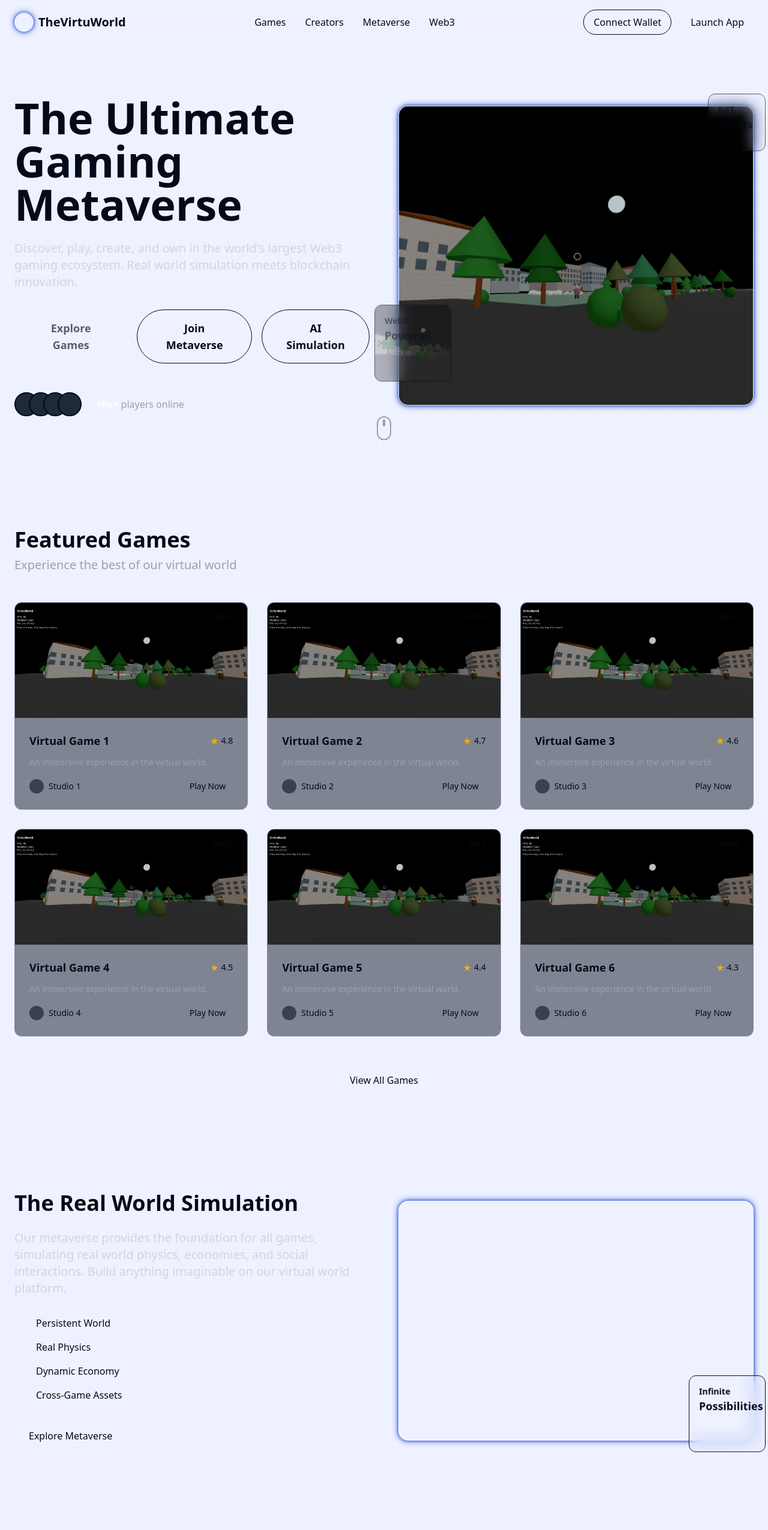
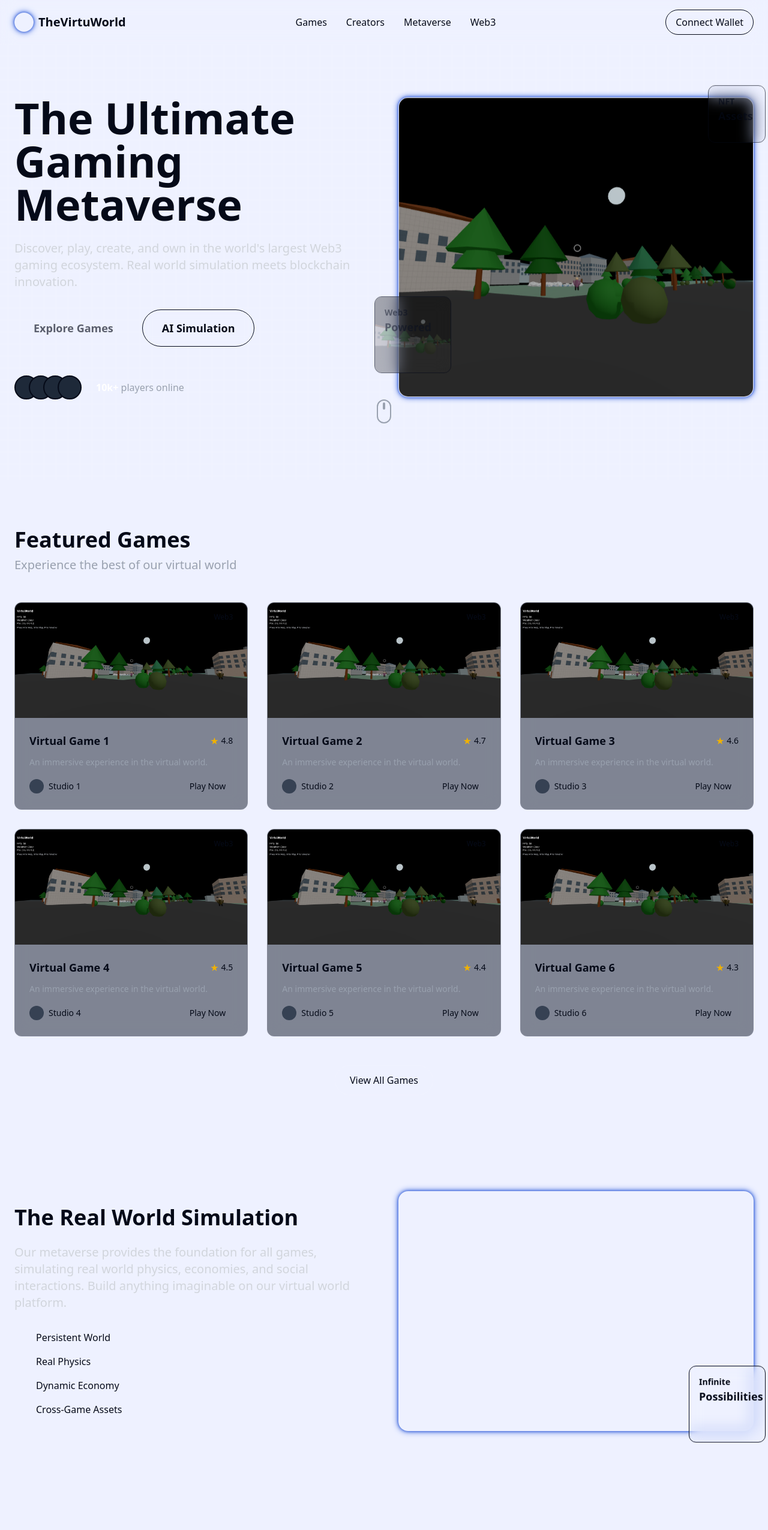
Before and after one commit to thevirtuworld/thevirtuworld.space, a Next.js app: page / in a window 1280 px wide. Shown: the top 2551 px of the page at 60% size. Built offline with nearby package versions, Linux system fonts and the light colour scheme.

Commit message:
🔒 Comment out external links in Navbar, HeroSection, and Metaverse sections for maintenance

```diff
--- a/src/app/pageClient.tsx
+++ b/src/app/pageClient.tsx
@@ -37,9 +37,9 @@ const Navbar = () => (
           <button className="hidden md:block px-4 py-2 border border-primary text-primary rounded-full hover:bg-primary hover:text-background transition-colors">
             Connect Wallet
           </button>
-          <a href="https://thevirtuworld.vercel.app/" target="_blank" rel="noopener noreferrer" className="px-4 py-2 bg-primary text-background rounded-full hover:bg-primary/80 transition-colors">
+          {/* <a href="https://thevirtuworld.vercel.app/" target="_blank" rel="noopener noreferrer" className="px-4 py-2 bg-primary text-background rounded-full hover:bg-primary/80 transition-colors">
             Launch App
-          </a>
+          </a> */}
         </div>
       </div>
     </div>
@@ -67,9 +67,9 @@ const HeroSection = () => (
             <button className="px-8 py-4 bg-primary text-background rounded-full text-lg font-semibold hover:bg-primary/80 transition-all transform hover:scale-105 pulse">
               Explore Games
             </button>
-            <a href="https://thevirtuworld.vercel.app/" target="_blank" rel="noopener noreferrer" className="px-8 py-4 border border-primary/30 backdrop-blur-sm rounded-full text-lg font-semibold hover:border-primary transition-all text-center">
+            {/* <a href="https://thevirtuworld.vercel.app/" target="_blank" rel="noopener noreferrer" className="px-8 py-4 border border-primary/30 backdrop-blur-sm rounded-full text-lg font-semibold hover:border-primary transition-all text-center">
               Join Metaverse
-            </a>
+            </a> */}
             <Link href="/play2d" className="px-8 py-4 border border-accent/30 backdrop-blur-sm rounded-full text-lg font-semibold hover:border-accent transition-all text-center">
               AI Simulation
             </Link>
@@ -205,9 +205,9 @@ const Metaverse = () => (
               </li>
             ))}
           </ul>
-          <a href="https://thevirtuworld.vercel.app/" target="_blank" rel="noopener noreferrer" className="mt-8 px-6 py-3 bg-primary text-background rounded-full hover:bg-primary/80 transition-colors inline-block">
+          {/* <a href="https://thevirtuworld.vercel.app/" target="_blank" rel="noopener noreferrer" className="mt-8 px-6 py-3 bg-primary text-background rounded-full hover:bg-primary/80 transition-colors inline-block">
             Explore Metaverse
-          </a>
+          </a> */}
         </div>
 
         <div className="lg:w-1/2 h-[400px] relative">
```
